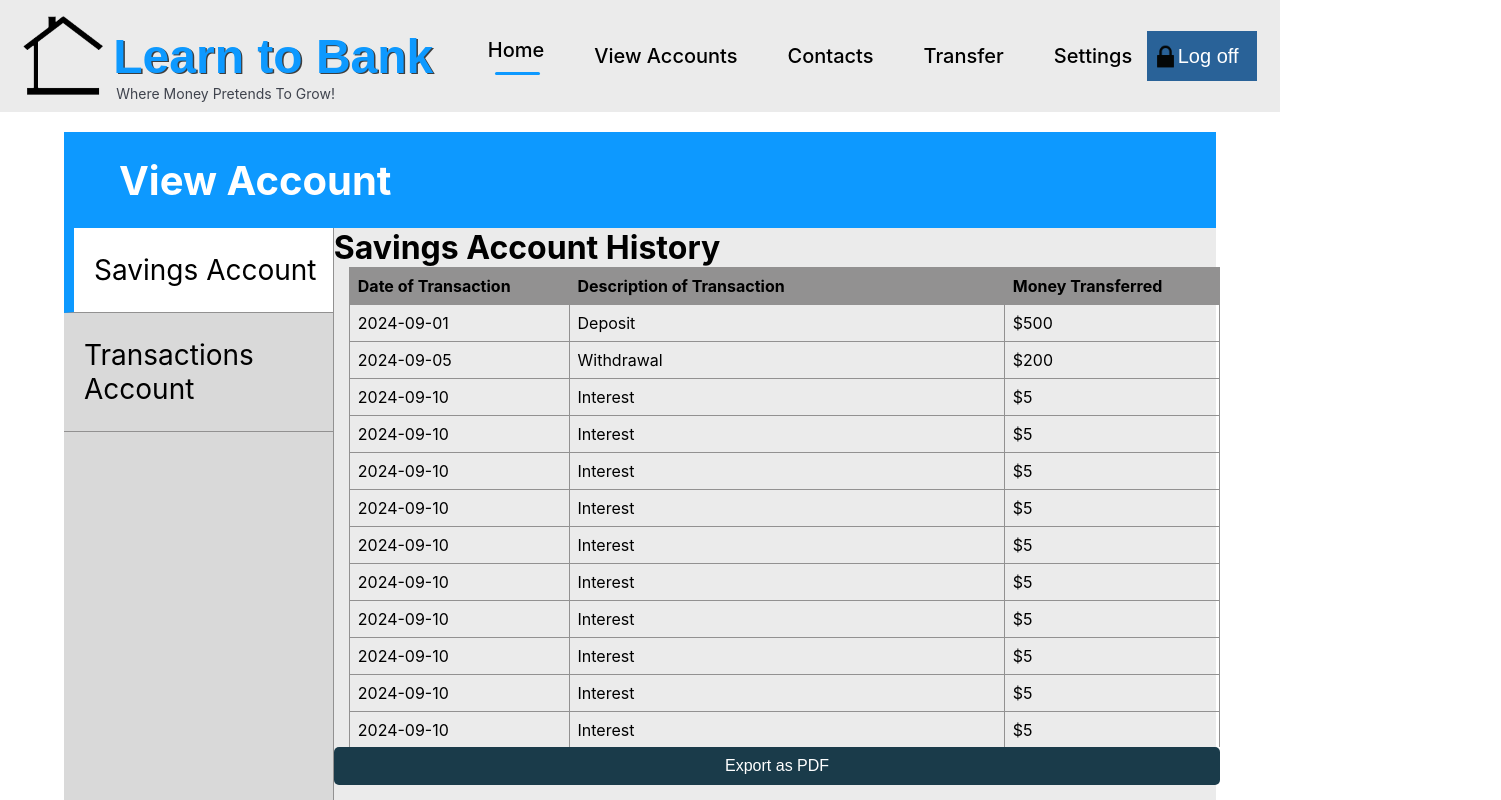
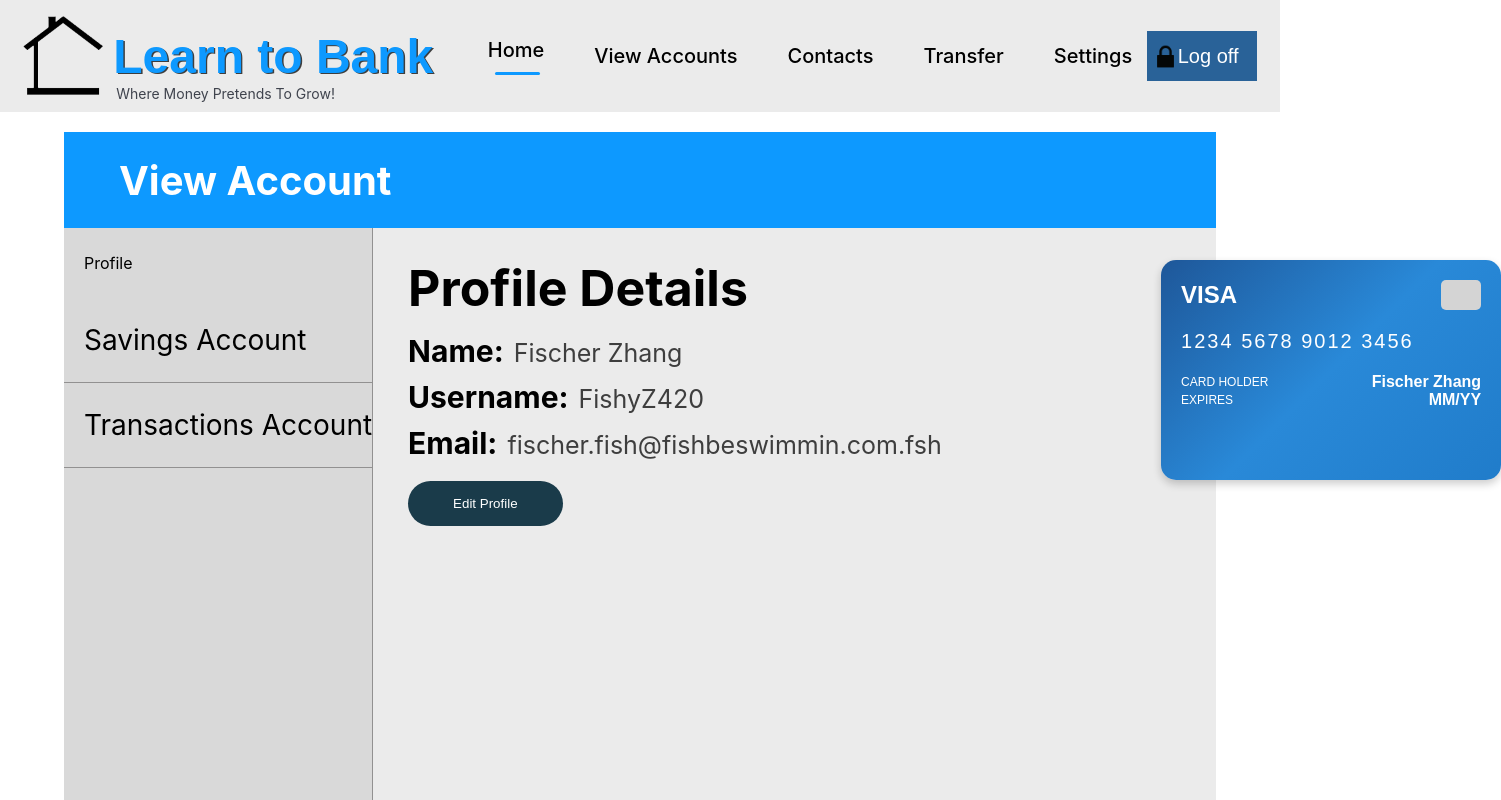
Before and after one commit to SahilUnimelb/FinTech-FLAMES, a React (Create React App) app in the folder FrontEnd/: page /view in a window 1280 px wide. Shown: the top 800 px of the page, 1501 px wide, since content can reach past the window. Built offline with nearby package versions, Linux system fonts and the light colour scheme.

Commit message:
Added in the Profile Details portion of ViewAccounts

```diff
--- a/FrontEnd/src/Components/ViewAccounts.css
+++ b/FrontEnd/src/Components/ViewAccounts.css
@@ -4,6 +4,7 @@
     display: flex;
     flex-direction: column;
     align-items: center;
+    box-sizing: border-box;
 }
 
 .view-header {
@@ -14,6 +15,7 @@
     align-items: center;
     margin-top: 20px;
 }
+
 .view-container {
     width: 90vw;
     height: 109vh;
@@ -40,12 +42,12 @@
     display: flex;
 }
 
-.sidebar-savings, .sidebar-transactions {
+.sidebar-profile, .sidebar-savings, .sidebar-transactions {
     font-size: 28px;
     border-bottom: 1px solid rgb(146, 145, 145);
 }
 
-.sidebar-savings-active, .sidebar-transactions-active {
+.sidebar-profile-active, .sidebar-savings-active, .sidebar-transactions-active {
     font-size: 28px;
     border-bottom: 1px solid rgb(146, 145, 145);
     background-color: white;
@@ -67,6 +69,150 @@
     flex-direction: column;
 }
 
+.view-content h1 {
+    padding-left: 15px;
+}
+
+.profile-container {
+    display: flex;
+    flex-direction: row;
+}
+
+/* Account Details CSS */
+.view-user-profile {
+    width: 300px;
+    padding: 20px;
+    border-radius: 10px;
+    margin-top: 10px;
+}
+
+.view-user-profile h1 {
+    font-size: 50px;
+    width: 30vw;
+    padding-bottom: 15px;
+}
+
+.view-user-info {
+    padding-bottom: 10px;
+    padding-left: 5px;
+    width: 40vw;
+}
+
+.view-user-info label {
+    font-weight: bold;
+    margin: 20px 10px 20px 10px;
+    font-size: 30px;
+}
+
+.view-user-info span {
+    color: rgb(62, 62, 62);
+    font-size: 25px;
+}
+
+.edit-profile {
+    padding: 15px 45px;
+    margin: 10px 0 0 15px;
+    border: none;
+    cursor: pointer;
+    border-radius: 50px;
+    background-color: #1a3b4a;
+    color: white;
+}
+
+/* credit card css */
+.credit-card-container {
+    perspective: 1000px;
+    margin: 5% 0 0 70%;
+}
+
+.credit-card {
+    width: 300px;
+    height: 180px;
+    border-radius: 15px;
+    position: relative;
+    transform-style: preserve-3d;
+    transition: transform 0.6s;
+    transform-origin: center;
+}
+
+.card-front, .card-back {
+    width: 100%;
+    height: 100%;
+    position: absolute;
+    backface-visibility: hidden;
+    border-radius: 15px;
+    color: white;
+    padding: 20px;
+    box-shadow: 0 4px 8px rgba(0, 0, 0, 0.2);
+    font-family: 'Arial', sans-serif;
+}
+
+.card-front {
+    background: linear-gradient(135deg, #1e5799 0%, #2989d8 50%, #207cca 100%);
+}
+
+.card-back {
+    background: linear-gradient(135deg, #207cca 0%, #2989d8 50%, #1e5799 100%);
+    transform: rotateY(180deg);
+}
+
+.card-header {
+    display: flex;
+    justify-content: space-between;
+    align-items: center;
+}
+
+.card-logo {
+    font-size: 24px;
+    font-weight: bold;
+}
+
+.card-chip {
+    width: 40px;
+    height: 30px;
+    background: #d4d4d4;
+    border-radius: 5px;
+}
+
+.card-number {
+    margin: 20px 0;
+    font-size: 20px;
+    letter-spacing: 2px;
+}
+
+.card-holder, .card-expiry {
+    display: flex;
+    justify-content: space-between;
+    align-items: center;
+}
+
+.card-holder span, .card-expiry span {
+    font-size: 12px;
+    text-transform: uppercase;
+}
+
+.card-holder-name, .card-expiry-date {
+    font-size: 16px;
+    font-weight: bold;
+}
+
+.card-info {
+    display: flex;
+    flex-direction: column;
+    justify-content: center;
+    align-items: center;
+    height: 100%;
+}
+
+.card-bsb, .card-account-number, .card-cvv {
+    margin: 10px 0;
+    font-size: 16px;
+    font-weight: bold;
+}
+
+.credit-card.flipped {
+    transform: rotateY(180deg);
+}
 
 /* ============================== */
 
@@ -80,34 +226,51 @@
     cursor: pointer;
 }
 
+/* Transaction History Table CSS */
+
 .scrollable-container {
+    width: 100%;
     max-height: 60vh;
     overflow-y: auto;
 }
 
 .transaction-table {
-    margin-left: 15px;
     width: 68.09vw;
     border-collapse: collapse;
 }
 
 .transaction-table th, .transaction-table td {
     border: 1px solid rgb(146, 145, 145, 1);
-    padding: 8px;
+    padding: 12px;
+    text-align: left;
 }
 
-.transaction-table tr {
-    position: sticky;
+.transaction-table tr:nth-child(even) {
+    background-color: #f2f2f2;
+}
+
+.transaction-table tr:hover{
+    background-color: #ddd;
 }
 
 .transaction-table th {
     text-align: left;
     position: sticky;
+    font-size: 18px;
     top: 0;
     z-index: 1;
-    background-color: rgb(146, 145, 145, 1);
+    background-color: #1a3b4a;
+    color: white;
 }
 
 .transact-desc {
     width: 50%;
 }
+
+.transaction-table .incoming {
+    color: green; /* Color for incoming transactions */
+  }
+
+  .transaction-table .outgoing {
+    color: red; /* Color for outgoing transactions */
+  }
--- a/FrontEnd/src/Components/ViewAccounts.jsx
+++ b/FrontEnd/src/Components/ViewAccounts.jsx
@@ -2,12 +2,18 @@ import React, { useState } from 'react';
 import './ViewAccounts.css';
 
 export default function ViewAccounts() {
-  const [active, setActive] = useState('savings');
+  const [active, setActive] = useState('profile');
+  const [flipped, setFlipped] = useState(false);
 
   /* This is a proxy data. idk how the backend is storing their data, so if yall need me to make tweaks and shit. lmk */
   const savingsHistory = [
     { date: '2024-09-01', description: 'Deposit', amount: '$500' },
-    { date: '2024-09-05', description: 'Withdrawal', amount: '$200' },
+    { date: '2024-09-05', description: 'Withdrawal', amount: '-$200' },
+    { date: '2024-09-10', description: 'Interest', amount: '-$5' },
+    { date: '2024-09-10', description: 'Interest', amount: '$5' },
+    { date: '2024-09-10', description: 'Interest', amount: '$5' },
+    { date: '2024-09-10', description: 'Interest', amount: '$5' },
+    { date: '2024-09-10', description: 'Interest', amount: '-$5' },
     { date: '2024-09-10', description: 'Interest', amount: '$5' },
     { date: '2024-09-10', description: 'Interest', amount: '$5' },
     { date: '2024-09-10', description: 'Interest', amount: '$5' },
@@ -15,6 +21,13 @@ export default function ViewAccounts() {
     { date: '2024-09-10', description: 'Interest', amount: '$5' },
     { date: '2024-09-10', description: 'Interest', amount: '$5' },
     { date: '2024-09-10', description: 'Interest', amount: '$5' },
+    { date: '2024-09-10', description: 'Interest', amount: '-$5' },
+    { date: '2024-09-10', description: 'Interest', amount: '$5' },
+    { date: '2024-09-10', description: 'Interest', amount: '$5' },
+    { date: '2024-09-10', description: 'Interest', amount: '$5' },
+    { date: '2024-09-10', description: 'Interest', amount: '$5' },
+    { date: '2024-09-10', description: 'Interest', amount: '$5' },
+    { date: '2024-09-10', description: 'Interest', amount: '-$5' },
     { date: '2024-09-10', description: 'Interest', amount: '$5' },
     { date: '2024-09-10', description: 'Interest', amount: '$5' },
     { date: '2024-09-10', description: 'Interest', amount: '$5' },
@@ -22,21 +35,7 @@ export default function ViewAccounts() {
     { date: '2024-09-10', description: 'Interest', amount: '$5' },
     { date: '2024-09-10', description: 'Interest', amount: '$5' },
     { date: '2024-09-10', description: 'Interest', amount: '$5' },
-    { date: '2024-09-10', description: 'Interest', amount: '$5' },
-    { date: '2024-09-10', description: 'Interest', amount: '$5' },
-    { date: '2024-09-10', description: 'Interest', amount: '$5' },
-    { date: '2024-09-10', description: 'Interest', amount: '$5' },
-    { date: '2024-09-10', description: 'Interest', amount: '$5' },
-    { date: '2024-09-10', description: 'Interest', amount: '$5' },
-    { date: '2024-09-10', description: 'Interest', amount: '$5' },
-    { date: '2024-09-10', description: 'Interest', amount: '$5' },
-    { date: '2024-09-10', description: 'Interest', amount: '$5' },
-    { date: '2024-09-10', description: 'Interest', amount: '$5' },
-    { date: '2024-09-10', description: 'Interest', amount: '$5' },
-    { date: '2024-09-10', description: 'Interest', amount: '$5' },
-    { date: '2024-09-10', description: 'Interest', amount: '$5' },
-    { date: '2024-09-10', description: 'Interest', amount: '$5' },
-    { date: '2024-09-10', description: 'Interest', amount: '$5' },
+    { date: '2024-09-10', description: 'Interest', amount: '-$5' },
     { date: '2024-09-10', description: 'Interest', amount: '$5' },
     { date: '2024-09-10', description: 'Interest', amount: '$5' },
     { date: '2024-09-10', description: 'Interest', amount: '$5' },
@@ -45,9 +44,37 @@ export default function ViewAccounts() {
 
   const transactionsHistory = [
     { date: '2024-09-02', description: 'Grocery Store', amount: '$50' },
-    { date: '2024-09-06', description: 'Electricity Bill', amount: '$100' },
+    { date: '2024-09-06', description: 'Electricity Bill', amount: '-$100' },
+    { date: '2024-09-12', description: 'Online Shopping', amount: '$150' },
+    { date: '2024-09-12', description: 'Online Shopping', amount: '$150' },
+    { date: '2024-09-12', description: 'Online Shopping', amount: '$150' },
+    { date: '2024-09-12', description: 'Online Shopping', amount: '$150' },
+    { date: '2024-09-12', description: 'Online Shopping', amount: '$150' },
+    { date: '2024-09-12', description: 'Online Shopping', amount: '$150' },
+    { date: '2024-09-12', description: 'Online Shopping', amount: '$150' },
+    { date: '2024-09-12', description: 'Online Shopping', amount: '-$150' },
+    { date: '2024-09-12', description: 'Online Shopping', amount: '$150' },
+    { date: '2024-09-12', description: 'Online Shopping', amount: '$150' },
+    { date: '2024-09-12', description: 'Online Shopping', amount: '-$150' },
+    { date: '2024-09-12', description: 'Online Shopping', amount: '$150' },
+    { date: '2024-09-12', description: 'Online Shopping', amount: '$150' },
+    { date: '2024-09-12', description: 'Online Shopping', amount: '$150' },
+    { date: '2024-09-12', description: 'Online Shopping', amount: '-$150' },
+    { date: '2024-09-12', description: 'Online Shopping', amount: '$150' },
     { date: '2024-09-12', description: 'Online Shopping', amount: '$150' },
   ];
+
+/* more proxy data for backend to deal with. PLEASE let me know with ample time
+if the formatting needs changing. */
+  const user = {
+    name: 'Fischer Zhang',
+    username: 'FishyZ420',
+    email: 'fischer.fish@fishbeswimmin.com.fsh'
+  };
+
+  const flipCard = () => {
+    setFlipped(!flipped);
+  };
 
   function onClickDiv(type) {
     setActive(type);
@@ -74,7 +101,7 @@ export default function ViewAccounts() {
               <tr key={index}>
                 <td className="transact-date">{transaction.date}</td>
                 <td className="transact-desc">{transaction.description}</td>
-                <td className="transact-amount">{transaction.amount}</td>
+                <td className={`transact-amount ${transaction.amount.startsWith('-') ? 'outgoing' : 'incoming'}`}>{transaction.amount}</td>
               </tr>
             ))}
           </tbody>
@@ -90,6 +117,9 @@ export default function ViewAccounts() {
       </div>
       <div className="view-container">
         <div className="view-sidebar">
+          <div clasName={`sidebar-profile ${active === "profile" ? "sidebar-profile-active" : ""}`} onClick={() => onClickDiv("profile")}>
+            <p>Profile</p>
+          </div>
           <div className={`sidebar-savings ${active === "savings" ? "sidebar-savings-active" : ""}`} onClick={() => onClickDiv("savings")}>
             <p>Savings Account</p>
           </div>
@@ -98,19 +128,81 @@ export default function ViewAccounts() {
           </div>
         </div>
         <div className="view-content">
+          <div className="view-balance">
+            {active === "profile" && (
+              <div className="profile-container">
+                <div className="view-user-profile">
+                  <h1>Profile Details</h1>
+                  <div className="view-user-info">
+                    <label>Name:</label>
+                    <span>{user.name}</span>
+                  </div>
+                  <div className="view-user-info">
+                    <label>Username:</label>
+                    <span>{user.username}</span>
+                  </div>
+                  <div className="view-user-info">
+                    <label>Email:</label>
+                    <span>{user.email}</span>
+                  </div>
+                  <button className="edit-profile">Edit Profile</button>
+                </div>
+                <div className="credit-card-container" onClick={flipCard}>
+                  <div className={`credit-card ${flipped ? 'flipped' : ''}`}>
+                    <div className="card-front">
+                      <div className="card-header">
+                        <div className="card-logo">VISA</div>
+                        <div className="card-chip"></div>
+                      </div>
+                      <div className="card-number">1234 5678 9012 3456</div>
+                      <div className="card-holder">
+                        <span>Card Holder</span>
+                        <div className="card-holder-name">Fischer Zhang</div>
+                      </div>
+                      <div className="card-expiry">
+                        <span>Expires</span>
+                        <div className="card-expiry-date">MM/YY</div>
+                      </div>
+                    </div>
+                    <div className="card-back">
+                      <div className="card-info">
+                        <div className="card-bsb">BSB: 123 456</div>
+                        <div className="card-account-number">Account Number: 12345678</div>
+                        <div className="card-cvv">CVV: 123</div>
+                      </div>
+                    </div>
+                  </div>
+                </div>
+              </div>
+            )}
             {active === "savings" && (
               <>
-              <h1>Savings Account History</h1>
-              <TransactionTable transactions={savingsHistory} />
+                <h1>Balance: $30,000</h1>
               </>
             )}
             {active === "transactions" && (
               <>
-              <h1>Transactions Account History</h1>
-              <TransactionTable transactions={transactionsHistory} />
+                <h1>Balance: $30,000</h1>
               </>
             )}
+          </div>
+          <div className="history">
+            {active === "savings" && (
+              <>
+                <h1>Transaction History</h1>
+                <TransactionTable transactions={savingsHistory} />
                 <button className="print-pdf">Export as PDF</button>
+              </>
+            )}
+            {active === "transactions" && (
+              <>
+                <h1>Transaction History</h1>
+                <TransactionTable transactions={transactionsHistory} />
+                <button className="print-pdf">Export as PDF</button>
+              </>
+            )}
+          {/* need to find a way to make the react-pdf attachement work*/}
+          </div>
         </div>
       </div>
     </div>
```
Lines whose indentation alone changed are shown as unchanged.
